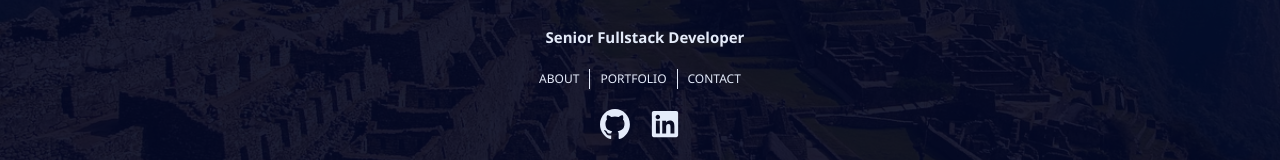
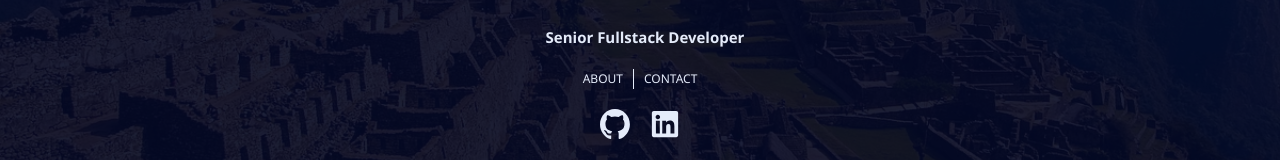
Before and after one commit to lancesparks/lancesparks.github.io, a React (Vite) app: page / in a window 1280 px wide. Shown: the part 455-615 px from the top of the page. Built offline with nearby package versions, Linux system fonts and the light colour scheme.

Commit message:
portfolio

```diff
--- a/src/components/Home/Home.tsx
+++ b/src/components/Home/Home.tsx
@@ -21,8 +21,8 @@ const Home = ({ handleScrollTo }: HomeProps) => {
         <ul className={classes.homeList}>
           <li onClick={() => handleScrollTo("about")}>About</li>
           <span className={classes.listDivider}></span>
-          <li onClick={() => handleScrollTo("portfolio")}>Portfolio</li>
-          <span className={classes.listDivider}></span>
+          {/* <li onClick={() => handleScrollTo("portfolio")}>Portfolio</li>
+          <span className={classes.listDivider}></span> */}
           <li onClick={() => handleScrollTo("contact")}>Contact</li>
         </ul>
         <ul className={classes.homeSocial}>
```
